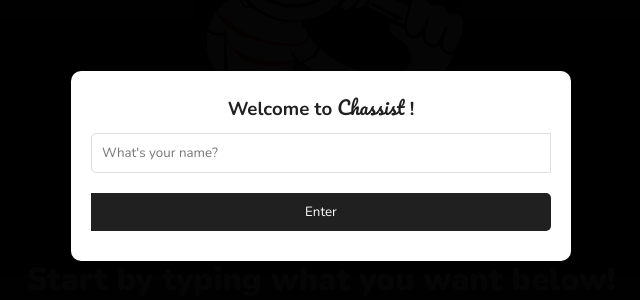
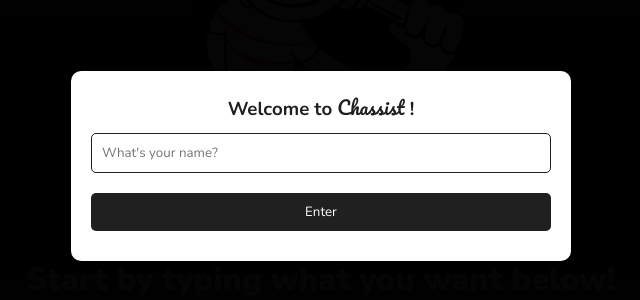
Before and after one commit to ichsanseanaldi/chassist-chatbot-ai, a Next.js app: page / in a window 1280 px wide. Shown: the part 234-534 px from the top of the page, without its empty margins (319-959 px from the left). Built offline with nearby package versions, Linux system fonts and the light colour scheme.

Commit message:
style minor fix

```diff
--- a/src/app/globals.css
+++ b/src/app/globals.css
@@ -38,9 +38,9 @@
 
 button:disabled,
 input:disabled{
-  opacity: 0.5;
+  opacity: 0.9;
   user-select: none;
-  cursor: not-allowed;
+  cursor:progress;
 }
 
 h1{
@@ -229,8 +229,19 @@
 .input-text{
   padding: 10px;
   border: 1px solid var(--color-grey);
+  margin: 10px 0;
+}
+
+.input-text:focus{
+  border: 1px solid var(--color-black);
+}
+
+.input-text.modal{
+  border-radius: 5px;
+}
+
+.input-text.prompt{
   border-radius: 5px 0 0 5px;
-  margin: 10px 0;
 }
 
 .button{
@@ -238,11 +249,14 @@
   margin: 10px 0;
   background-color: var(--color-black);
   color: var(--color-white);
-  border-radius: 0 5px 5px 0;
 }
 
-.bg-test{
-  border: 2px solid red;
+.button.modal{
+  border-radius: 5px;
+}
+
+.button.prompt{
+  border-radius: 0 5px 5px 0;
 }
 
 /* custom */
--- a/src/app/page.tsx
+++ b/src/app/page.tsx
@@ -59,7 +59,7 @@
             <form onSubmit={submitUsername} className="modal-wrapper flex flex-column flex-center">
               <h3>Welcome to <span className={font.className}>Chassist</span> !</h3>
               <input
-                className='input-text w-100'
+                className='input-text w-100 modal'
                 type="text" name="name"
                 id="name"
                 placeholder="What&apos;s your name?"
@@ -68,7 +68,7 @@
                 autoFocus
                 required
               />
-              <Button props={'w-100 button'} word={"Enter"}/>
+              <Button props={'w-100 button modal'} word={"Enter"}/>
             </form>
           </div>
       }
@@ -226,13 +226,15 @@
       </div>
       <form onSubmit={handleSubmit} className="flex">
         <input
-          className="flex-wide input-text"
+          className="flex-wide input-text prompt"
           value={input}
-          placeholder="What&apos;s on your thoughts?"
+          placeholder={`${isLoading ? 'Please wait...' : `What's on your thoughts?`}`}
           onChange={handleInputChange}
           disabled={isLoading}
+          autoFocus
+          required
         />
-        <button className='button' type="submit" disabled={isLoading}>
+        <button className='button prompt' type="submit" disabled={isLoading}>
         {
           isLoading ?
 
```
